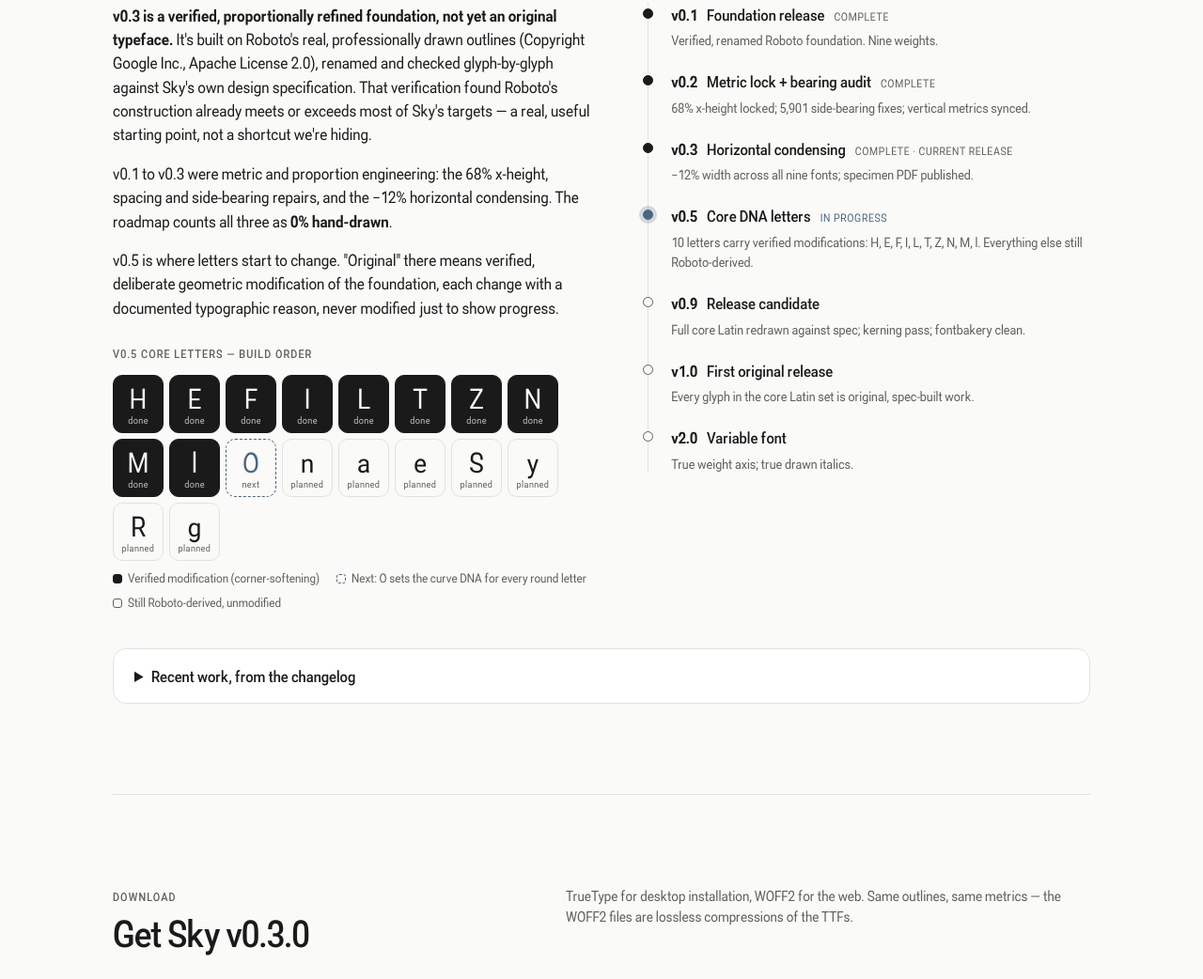
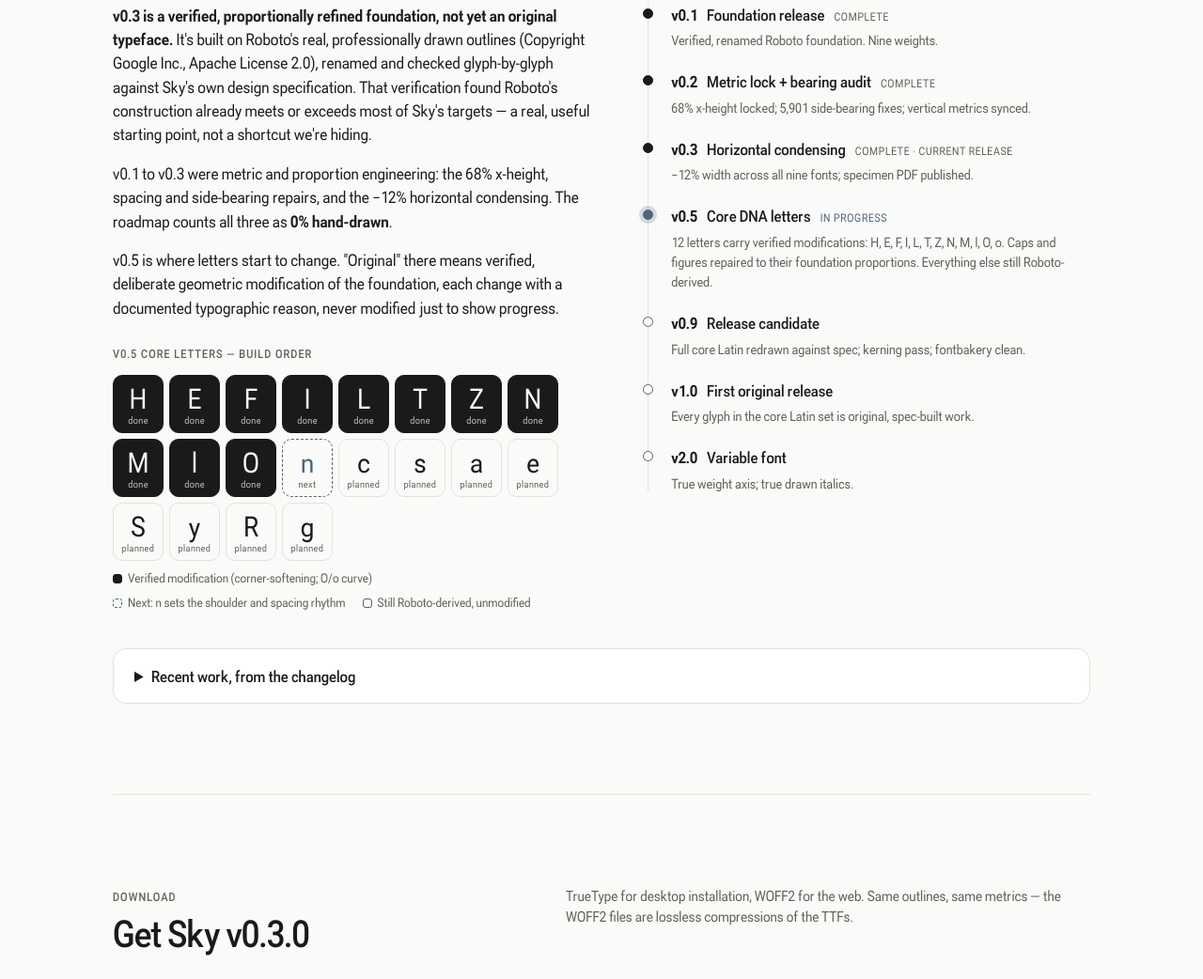
Before and after one commit to onegaganahluwalia/skyfont, a plain HTML site: page website/index.html in a window 1280 px wide. Shown: the part 4990-6032 px from the top of the page at 94% size. Drawn offline with Linux system fonts and the light colour scheme; a web font is replaced by a local one.

Commit message:
website: regenerate fonts from v0.5 branch fonts (make-webfonts.py); status tiles O done, n next, c/s planned

```diff
--- a/website/index.html
+++ b/website/index.html
@@ -589,8 +589,10 @@ footer.site-footer { border-top: 1px solid var(--line); padding: 36px 0 56px; fo
             <li class="done">N<small>done</small></li>
             <li class="done">M<small>done</small></li>
             <li class="done">l<small>done</small></li>
-            <li class="next">O<small>next</small></li>
-            <li>n<small>planned</small></li>
+            <li class="done" title="Verified modification: rebuilt symmetric with the squarer Sky curve">O<small>done</small></li>
+            <li class="next">n<small>next</small></li>
+            <li>c<small>planned</small></li>
+            <li>s<small>planned</small></li>
             <li>a<small>planned</small></li>
             <li>e<small>planned</small></li>
             <li>S<small>planned</small></li>
@@ -599,8 +601,8 @@ footer.site-footer { border-top: 1px solid var(--line); padding: 36px 0 56px; fo
             <li>g<small>planned</small></li>
           </ul>
           <ul class="legend">
-            <li class="l-done">Verified modification (corner-softening)</li>
-            <li class="l-next">Next: O sets the curve DNA for every round letter</li>
+            <li class="l-done">Verified modification (corner-softening; O/o curve)</li>
+            <li class="l-next">Next: n sets the shoulder and spacing rhythm</li>
             <li>Still Roboto-derived, unmodified</li>
           </ul>
         </div>
@@ -609,7 +611,7 @@ footer.site-footer { border-top: 1px solid var(--line); padding: 36px 0 56px; fo
           <li class="done"><div class="tl-head"><span class="tl-ver">v0.1</span><span class="tl-title">Foundation release</span><span class="tl-tag">Complete</span></div><p>Verified, renamed Roboto foundation. Nine weights.</p></li>
           <li class="done"><div class="tl-head"><span class="tl-ver">v0.2</span><span class="tl-title">Metric lock + bearing audit</span><span class="tl-tag">Complete</span></div><p>68% x-height locked; 5,901 side-bearing fixes; vertical metrics synced.</p></li>
           <li class="done"><div class="tl-head"><span class="tl-ver">v0.3</span><span class="tl-title">Horizontal condensing</span><span class="tl-tag">Complete · current release</span></div><p>−12% width across all nine fonts; specimen PDF published.</p></li>
-          <li class="current"><div class="tl-head"><span class="tl-ver">v0.5</span><span class="tl-title">Core DNA letters</span><span class="tl-tag">In progress</span></div><p>10 letters carry verified modifications: H, E, F, I, L, T, Z, N, M, l. Everything else still Roboto-derived.</p></li>
+          <li class="current"><div class="tl-head"><span class="tl-ver">v0.5</span><span class="tl-title">Core DNA letters</span><span class="tl-tag">In progress</span></div><p>12 letters carry verified modifications: H, E, F, I, L, T, Z, N, M, l, O, o. Caps and figures repaired to their foundation proportions. Everything else still Roboto-derived.</p></li>
           <li><div class="tl-head"><span class="tl-ver">v0.9</span><span class="tl-title">Release candidate</span></div><p>Full core Latin redrawn against spec; kerning pass; fontbakery clean.</p></li>
           <li><div class="tl-head"><span class="tl-ver">v1.0</span><span class="tl-title">First original release</span></div><p>Every glyph in the core Latin set is original, spec-built work.</p></li>
           <li><div class="tl-head"><span class="tl-ver">v2.0</span><span class="tl-title">Variable font</span></div><p>True weight axis; true drawn italics.</p></li>
```
Also changed, not shown: website/fonts/Sky-Black.ttf, website/fonts/Sky-Black.woff2, website/fonts/Sky-Bold.ttf, website/fonts/Sky-Bold.woff2, website/fonts/Sky-BoldItalic.ttf, website/fonts/Sky-BoldItalic.woff2, website/fonts/Sky-Italic.ttf, website/fonts/Sky-Italic.woff2, website/fonts/Sky-Light.ttf, website/fonts/Sky-Light.woff2, website/fonts/Sky-Medium.ttf, website/fonts/Sky-Medium.woff2, website/fonts/Sky-MediumItalic.ttf, website/fonts/Sky-MediumItalic.woff2, 1 more files, 3 other files.
